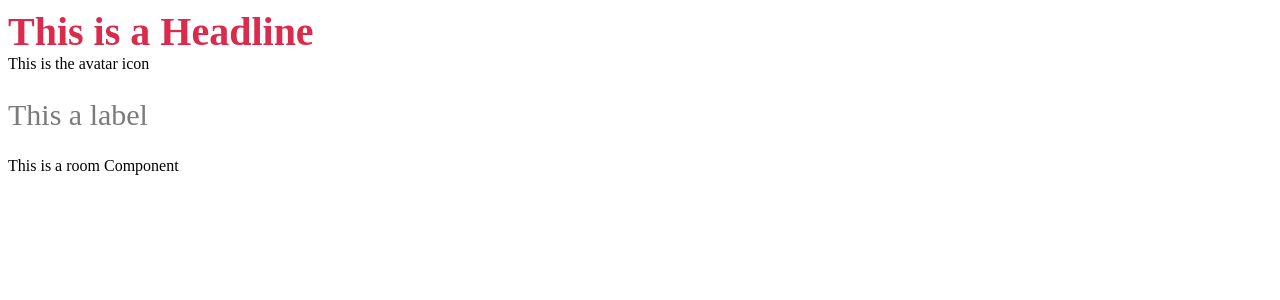
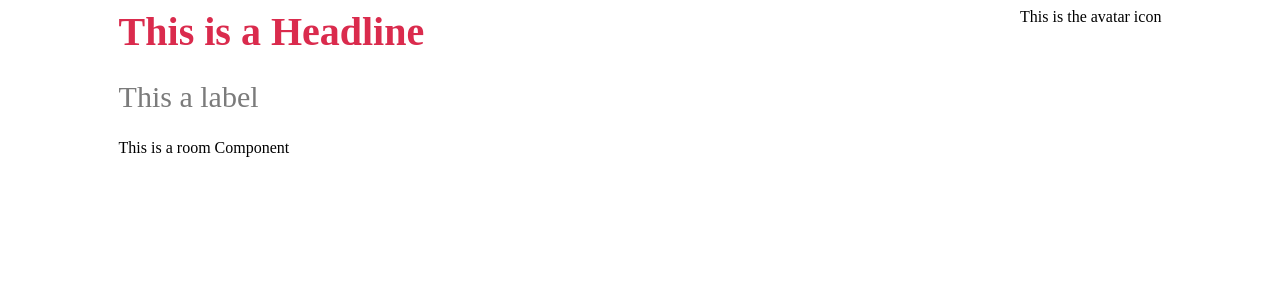
Before and after one commit to vincentrohde/steelcase-iot-client, a React (Create React App) app: page / in a window 1280 px wide. Shown: the top 300 px of the page. Built offline with nearby package versions, Linux system fonts and the light colour scheme.

Commit message:
add container margin and styles to Navigation

```diff
--- a/src/components/Navigation/Navigation.scss
+++ b/src/components/Navigation/Navigation.scss
@@ -0,0 +1,4 @@
+.Navigation {
+  display: flex;
+  justify-content: space-between;
+}
--- a/src/routes/Dashboard/Dashboard.js
+++ b/src/routes/Dashboard/Dashboard.js
@@ -2,6 +2,7 @@ import React, { Component } from 'react';
 
 import Navigation from '../../components/Navigation/Navigation';
 import Lane from '../../components/Lane/Lane';
+import '../Page.scss';
 
 class Dashboard extends Component {
     constructor(props) {
@@ -12,8 +13,8 @@ class Dashboard extends Component {
     render() {
         return (
             <div className="Page">
-                <Navigation />
-                <Lane />
+                    <Navigation />
+                    <Lane />
             </div>
         )
     }
--- /dev/null
+++ b/src/routes/Page.scss
@@ -0,0 +1,4 @@
+.Page {
+  width: 82.5%;
+  margin: auto;
+}
```
